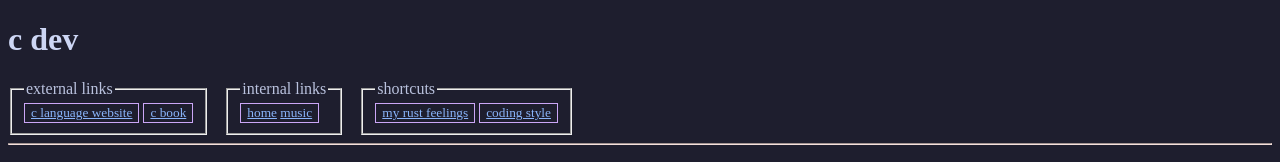
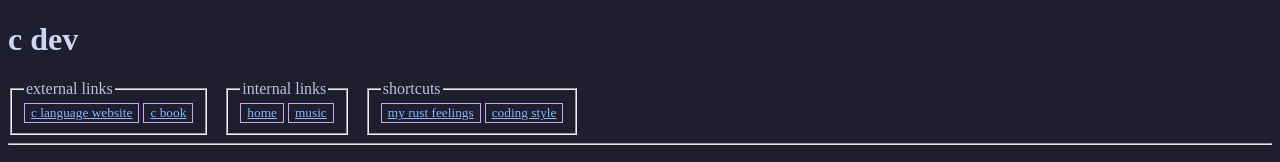
Before and after one commit to wak6817/wak6817.github.io, a plain HTML site: page pages/c-dev.html in a window 1280 px wide. Shown: the top 162 px of the page. Drawn offline with Linux system fonts and the light colour scheme; a web font is replaced by a local one.

Commit message:
Fix button placement

```diff
--- a/pages/c-dev.html
+++ b/pages/c-dev.html
@@ -30,6 +30,9 @@
 
           <button type="button">
             <a href="../index.html">home</a>
+          </button>
+
+          <button type="button">
             <a href="music.html">music</a>
           </button>
         </fieldset>
```
Also changed, not shown: pages/music.html (+3 -0 lines).
